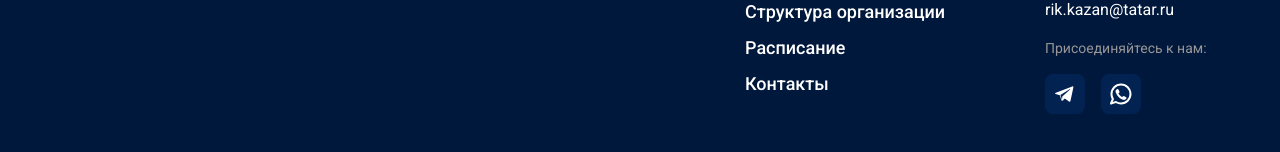
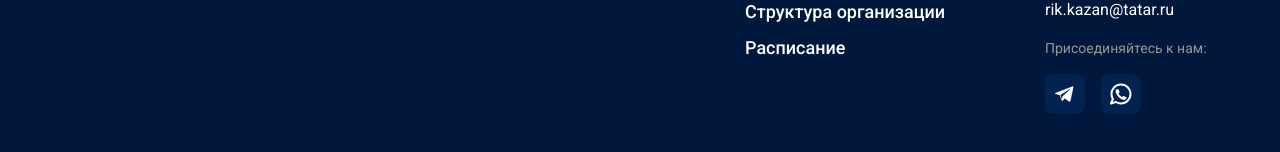
Before and after one commit to Reddripill/tkd, a Next.js app: page /calendar in a window 1280 px wide. Shown: the part 1123-1275 px from the top of the page. Built offline with nearby package versions, Linux system fonts and the light colour scheme.

Commit message:
add seo for some page

```diff
--- a/src/app/calendar/page.tsx
+++ b/src/app/calendar/page.tsx
@@ -1,5 +1,10 @@
 import Calendar from "@/components/screens/calendar/Calendar";
+import { Metadata } from "next";
 import React from "react";
+
+export const metadata: Metadata = {
+   title: "Календарный план",
+};
 
 const CalendarPage = () => {
    return (
--- a/src/components/layout/footer/Footer.tsx
+++ b/src/components/layout/footer/Footer.tsx
@@ -23,17 +23,14 @@ const Footer = () => {
                      <Link href="/" className={styles.item}>
                         Главная
                      </Link>
-                     <Link href="/" className={styles.item}>
+                     <Link href="/calendar" className={styles.item}>
                         Календарный план
                      </Link>
                      <Link href="/structure" className={styles.item}>
                         Структура организации
                      </Link>
-                     <Link href="/" className={styles.item}>
+                     <Link href="/schedule" className={styles.item}>
                         Расписание
-                     </Link>
-                     <Link href="/" className={styles.item}>
-                        Контакты
                      </Link>
                   </div>
                   <div className={styles.contacts}>
--- a/src/components/screens/calendar/Calendar.tsx
+++ b/src/components/screens/calendar/Calendar.tsx
@@ -16,7 +16,6 @@ const Calendar = () => {
             locale={ruLocale}
             initialView="dayGridMonth"
             headerToolbar={{ end: "prev next" }}
-            // aspectRatio={1}
             contentHeight={"auto"}
             events={[
                { title: "First Event", start: "2024-07-12" },
```
